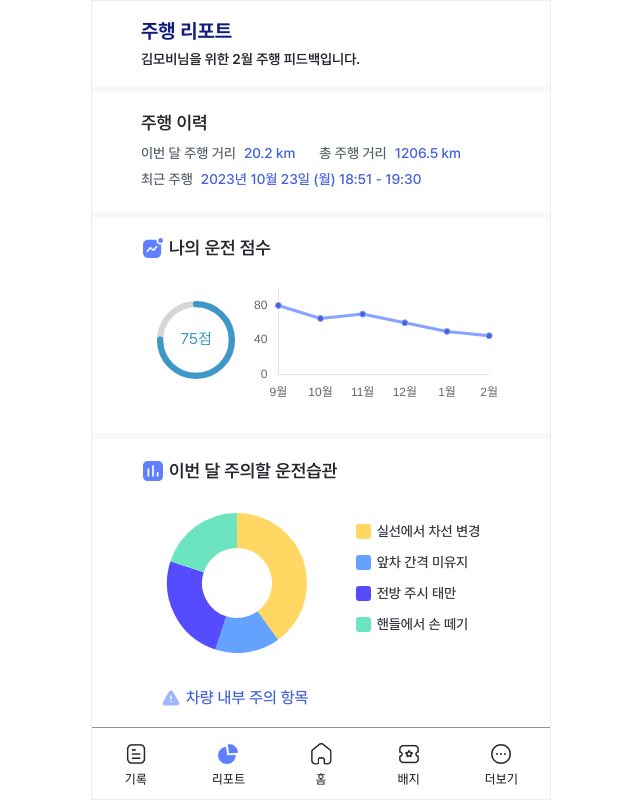
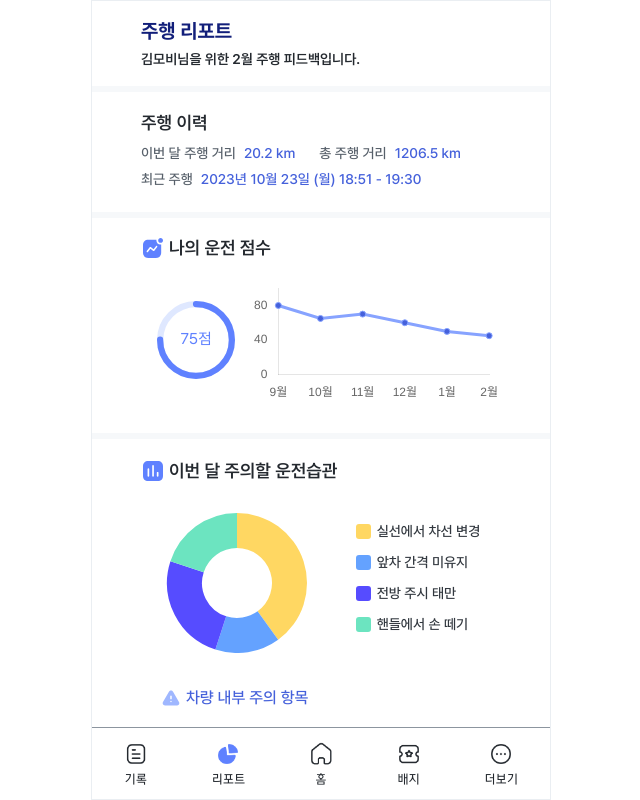
Before and after one commit to SSU-CAR/SSU-CAR-FE, a React (Vite) app: page /report in a window 1280 px wide. Shown: the whole page, without its empty margins (319-959 px from the left). Built offline with nearby package versions, Linux system fonts and the light colour scheme.

Commit message:
style: 운전 점수 Circular bar style 수정

```diff
--- a/src/components/Report/Score/index.tsx
+++ b/src/components/Report/Score/index.tsx
@@ -2,7 +2,7 @@
 import { useState, useEffect } from "react";
 import { MonthlyScoreType } from "src/types/report";
 import score_icon from "@assets/icons/score_icon.svg";
-import { CircularProgressbar } from "react-circular-progressbar";
+import { CircularProgressbar, buildStyles } from "react-circular-progressbar";
 import ChangingProgressProvider from "./ChaingingProgressProvider";
 import "react-circular-progressbar/dist/styles.css";
 import { ScoreChart } from "./ScoreChart";
@@ -55,6 +55,11 @@
                 text={`${data.averageScore}점`}
                 className="progressbar"
                 strokeWidth={8}
+                styles={buildStyles({
+                  pathColor: "#5F81FF",
+                  trailColor: "#DFE8FF",
+                  textColor: "#5F81FF",
+                })}
               />
             )}
           </ChangingProgressProvider>
```
